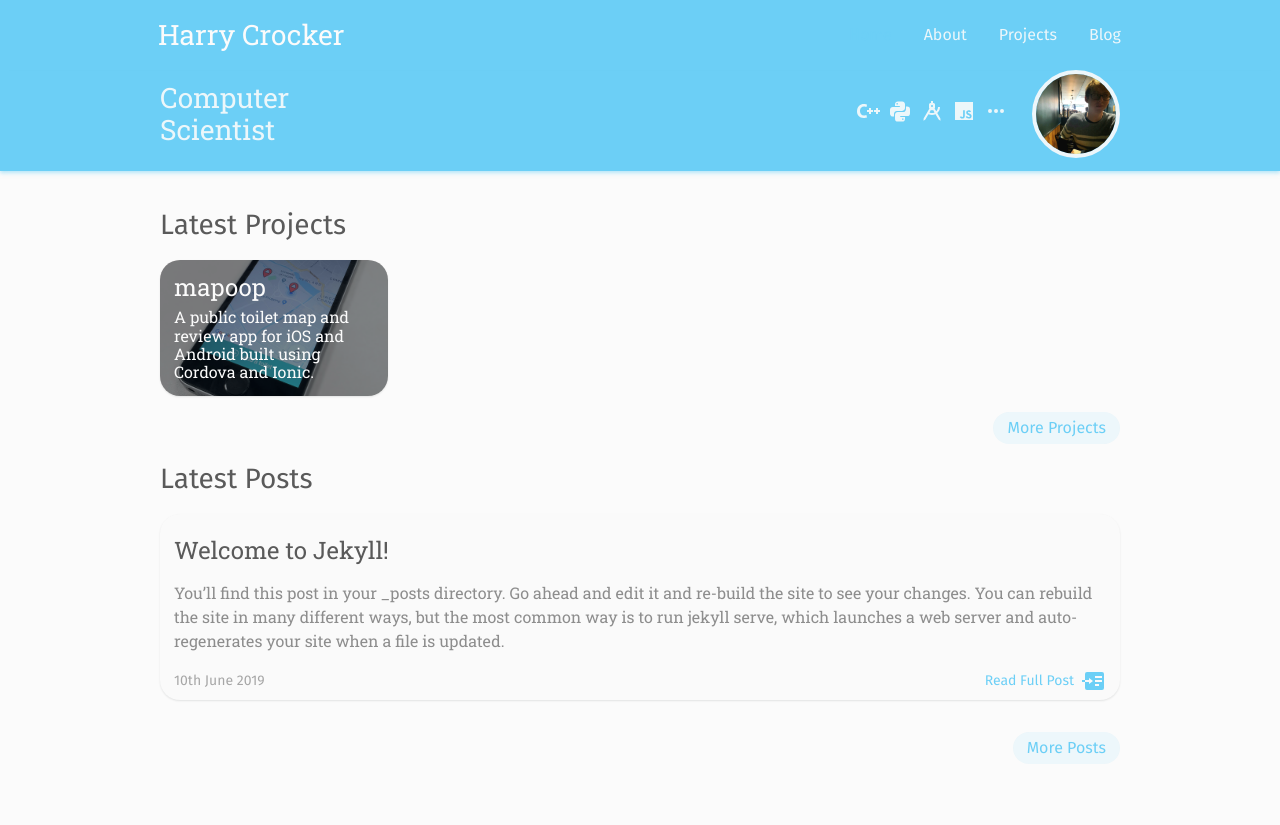
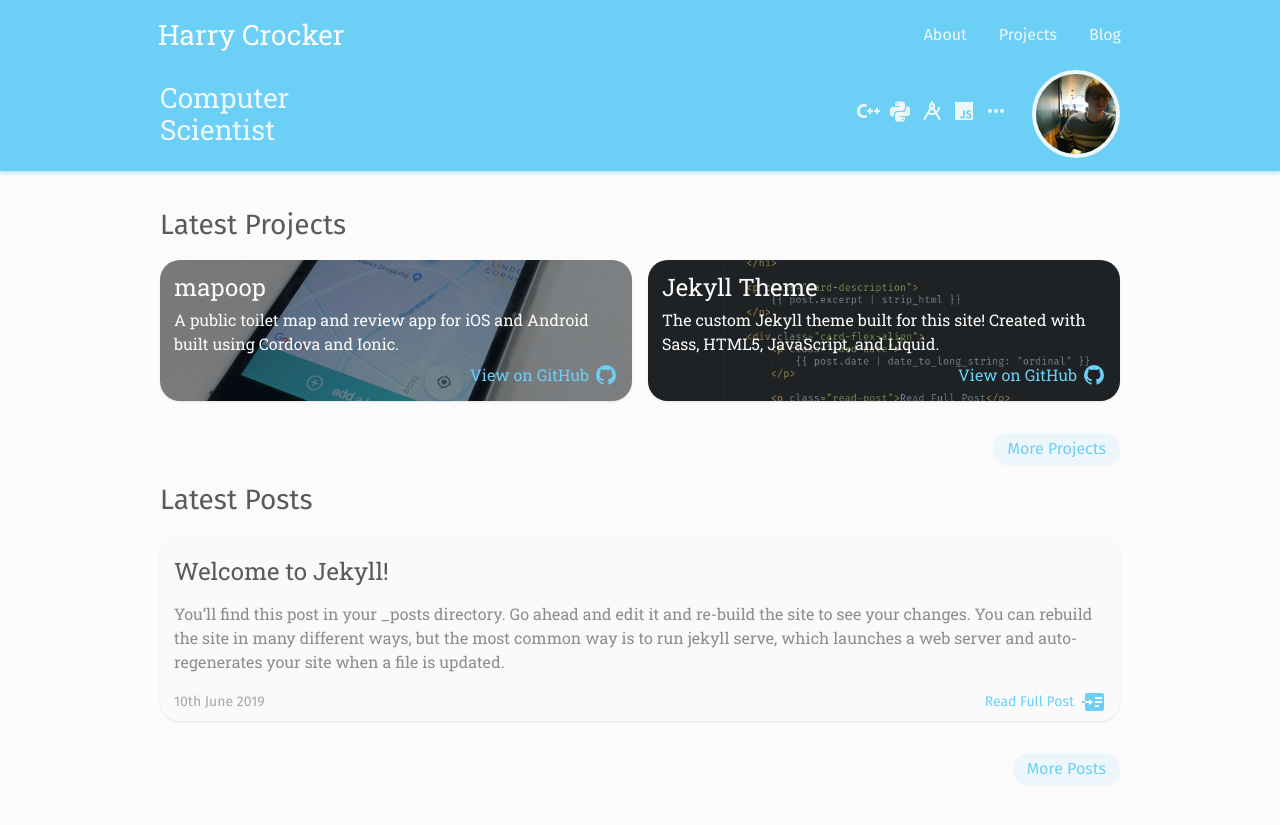
Before and after one commit to h-crocker/h-crocker.github.io, a Jekyll site: the page built from index.html, in a window 1280 px wide. Shown: the top 825 px of the page. Built offline with Jekyll 4.4.1, drawn with Linux system fonts in a browser that asks for light colours.

Commit message:
adjust projects layout when max posts < 4

```diff
--- /dev/null
+++ b/_includes/svg/github.html
@@ -0,0 +1,5 @@
+<svg style="width:24px;height:24px"
+     viewBox="0 0 24 24"
+     fill="#000000">
+    <path d="M12,2A10,10 0 0,0 2,12C2,16.42 4.87,20.17 8.84,21.5C9.34,21.58 9.5,21.27 9.5,21C9.5,20.77 9.5,20.14 9.5,19.31C6.73,19.91 6.14,17.97 6.14,17.97C5.68,16.81 5.03,16.5 5.03,16.5C4.12,15.88 5.1,15.9 5.1,15.9C6.1,15.97 6.63,16.93 6.63,16.93C7.5,18.45 8.97,18 9.54,17.76C9.63,17.11 9.89,16.67 10.17,16.42C7.95,16.17 5.62,15.31 5.62,11.5C5.62,10.39 6,9.5 6.65,8.79C6.55,8.54 6.2,7.5 6.75,6.15C6.75,6.15 7.59,5.88 9.5,7.17C10.29,6.95 11.15,6.84 12,6.84C12.85,6.84 13.71,6.95 14.5,7.17C16.41,5.88 17.25,6.15 17.25,6.15C17.8,7.5 17.45,8.54 17.35,8.79C18,9.5 18.38,10.39 18.38,11.5C18.38,15.32 16.04,16.16 13.81,16.41C14.17,16.72 14.5,17.33 14.5,18.26C14.5,19.6 14.5,20.68 14.5,21C14.5,21.27 14.66,21.59 15.17,21.5C19.14,20.16 22,16.42 22,12A10,10 0 0,0 12,2Z" />
+</svg>
--- a/_sass/default.scss
+++ b/_sass/default.scss
@@ -86,12 +86,23 @@ div.highlight {
 }
 
 // Projects
+#mapoop {
+  background-image: url($url + "/assets/img/projects/mapoop-ios-photo.jpg");
+}
+
+#jekyll-theme {
+  background-image: url($url + "/assets/img/projects/jekyll-theme.jpg");
+}
+
+#jekyll-theme .project-text {
+  background-color: rgba($foreground, 0.3) !important;
+}
+
 .project-list {
   column-count: 2;
 }
 
 .project-card {
-  background-image: url($url + "/assets/img/projects/mapoop-ios-photo.jpg");
   background-size: cover;
   background-position: center;
   overflow: hidden;
@@ -114,12 +125,33 @@ div.highlight {
 
 .project-text p {
   padding-top: 7px;
+  line-height: 1.5;
   color: $background;
 }
 
-@include small-phone {
+.project-text a {
+  display: flex;
+  justify-content: flex-end;
+  padding-top: 7px;
+  text-decoration: none;
+  line-height: 24px;
+  height: 24px;
+}
+
+.project-text a p {
+  color: $primary;
+  padding: 0;
+}
+
+.project-text a svg {
+  margin-left: 5px;
+  fill: $primary;
+  display: inline-block;
+}
+
+@media (max-width: 420px) {
   .project-list {
-    column-count: 1;
+    column-count: 1 !important;
   }
   .project-4 {
     display: none;
@@ -145,6 +177,17 @@ div.highlight {
   .project-list {
     column-count: 4;
   }
+  .max-3-projects.project-list {
+    column-count: 3;
+  }
+}
+
+.max-1-projects.project-list {
+  column-count: 1;
+}
+
+.max-2-projects.project-list {
+  column-count: 2;
 }
 
 // Posts
--- /dev/null
+++ b/assets/js/project-layout-fix.js
@@ -0,0 +1,11 @@
+let mProjects = document.getElementsByClassName("project-card");
+let mProjectsList = document.getElementsByClassName("project-list");
+
+if (mProjects.length == 1)
+    mProjectsList[0].classList.add("max-1-projects");
+
+if (mProjects.length == 2)
+    mProjectsList[0].classList.add("max-2-projects");
+
+if (mProjects.length === 3)
+    mProjectsList[0].classList.add("max-3-projects");
--- a/index.html
+++ b/index.html
@@ -12,10 +12,25 @@ portrait_rel: /assets/img/me.jpg
 
     <ul class="project-list">
         <!-- mapoop -->
-        <li class="project-card project-1">
+        <li class="project-card project-1" id="mapoop">
             <div class="project-text">
                 <h1>mapoop</h1>
                 <p>A public toilet map and review app for iOS and Android built using Cordova and Ionic.</p>
+                <a href="https://github.com/h-crocker/mapoop">
+                    <p>View on GitHub</p>
+                    {%- include svg/github.html -%}
+                </a>
+            </div>
+        </li>
+        <!-- jekyll theme -->
+        <li class="project-card project-2" id="jekyll-theme">
+            <div class="project-text">
+                <h1>Jekyll Theme</h1>
+                <p>The custom Jekyll theme built for this site! Created with Sass, HTML5, JavaScript, and Liquid.</p>
+                <a href="https://github.com/h-crocker/harrycrocker.com">
+                    <p>View on GitHub</p>
+                    {%- include svg/github.html -%}
+                </a>
             </div>
         </li>
     </ul>
@@ -66,3 +81,4 @@ portrait_rel: /assets/img/me.jpg
 
 <!-- scripts -->
 <script src="{{ site.url }}/assets/js/single-post-layout-fix.js"></script>
+<script src="{{ site.url }}/assets/js/project-layout-fix.js"></script>
```
Also changed, not shown: assets/img/projects/jekyll-theme.jpg (added).
